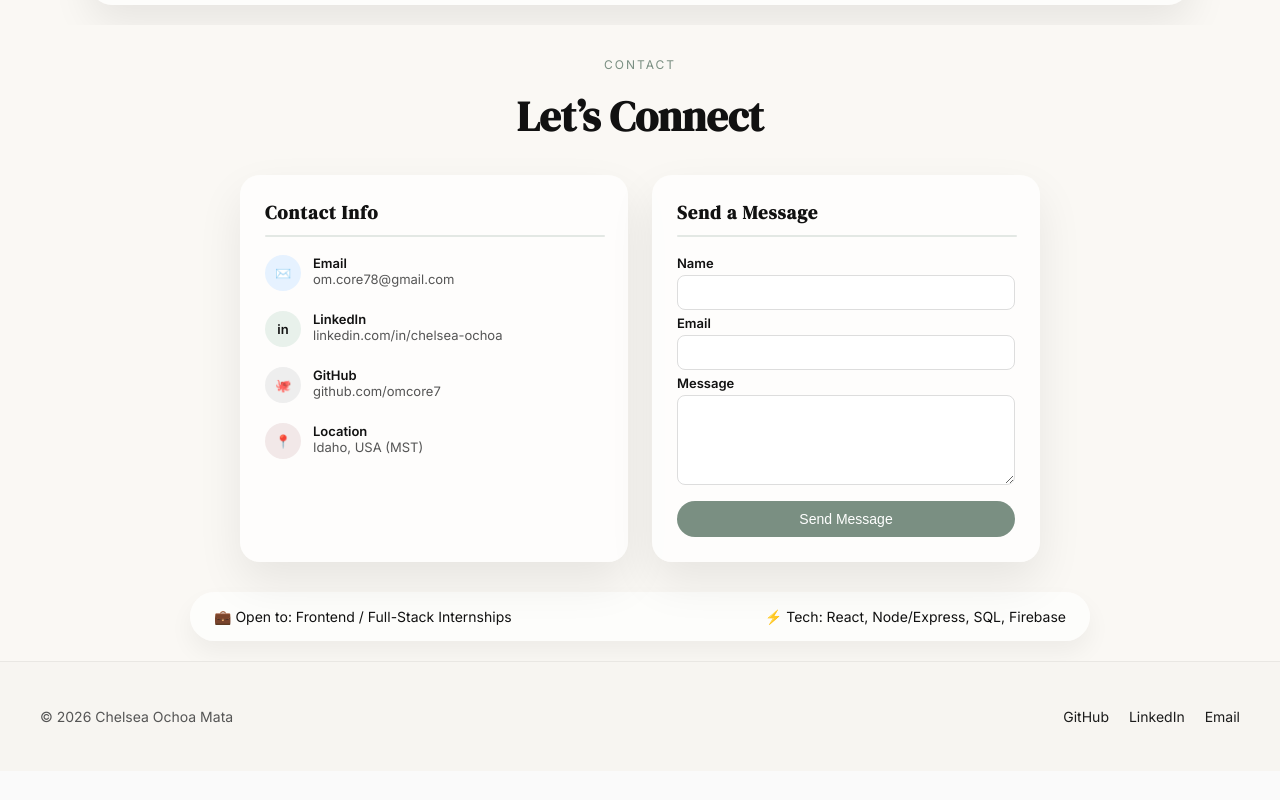
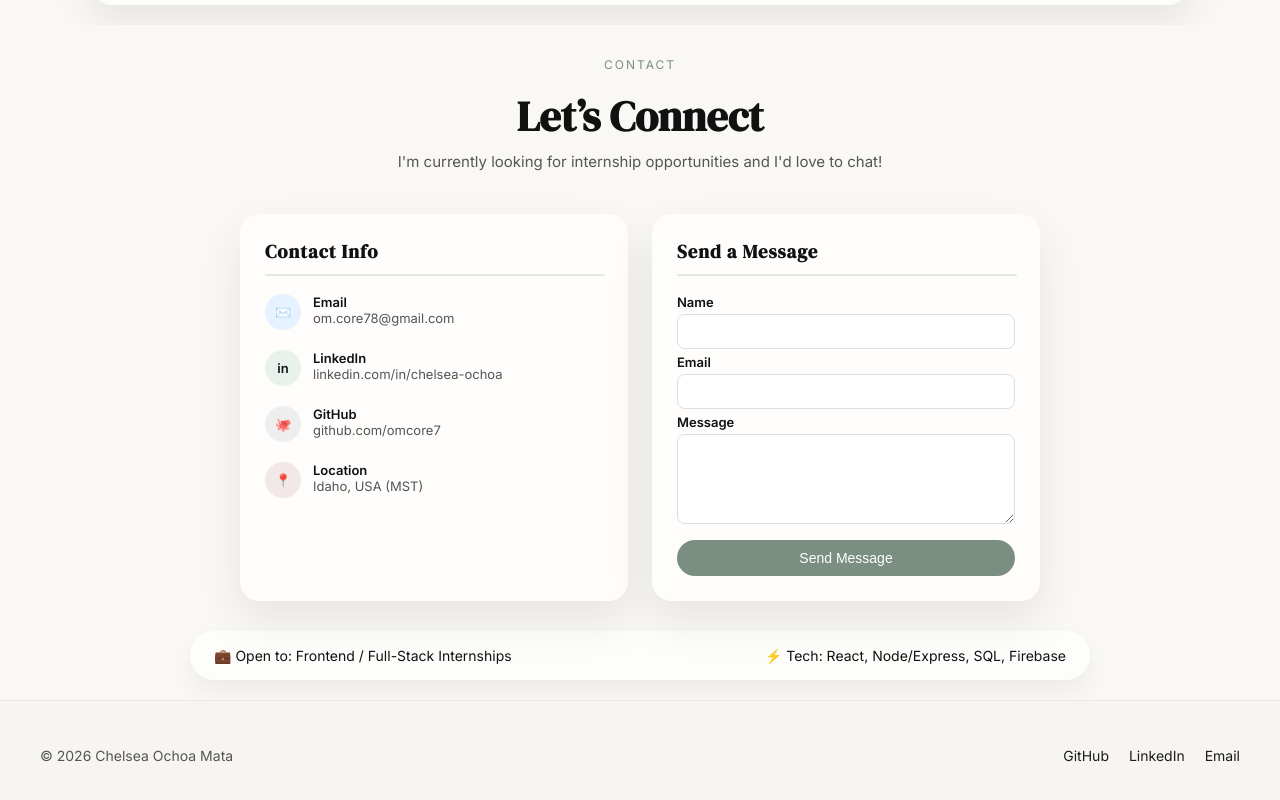
Before and after one commit to omcore7/portfolio, a React (Vite) app: page / in a window 1280 px wide. Shown: the part 1298-2098 px from the top of the page. Before the commit the page ends 2069 px from the top, so only its background shows below. Built offline with nearby package versions, Linux system fonts and the light colour scheme; no server answers.

Commit message:
New text in the contact section.

```diff
--- a/src/components/Contact.jsx
+++ b/src/components/Contact.jsx
@@ -52,6 +52,9 @@ export default function Contact() {
       <div className="contact-header">
         <p className="contact-eyebrow">CONTACT</p>
         <h2 className="contact-title">Let’s Connect</h2>
+        <p className="projects-subtitle">
+          I'm currently looking for internship opportunities and I'd love to chat!
+        </p>
       </div>
 
       <div className="contact-grid">
```
